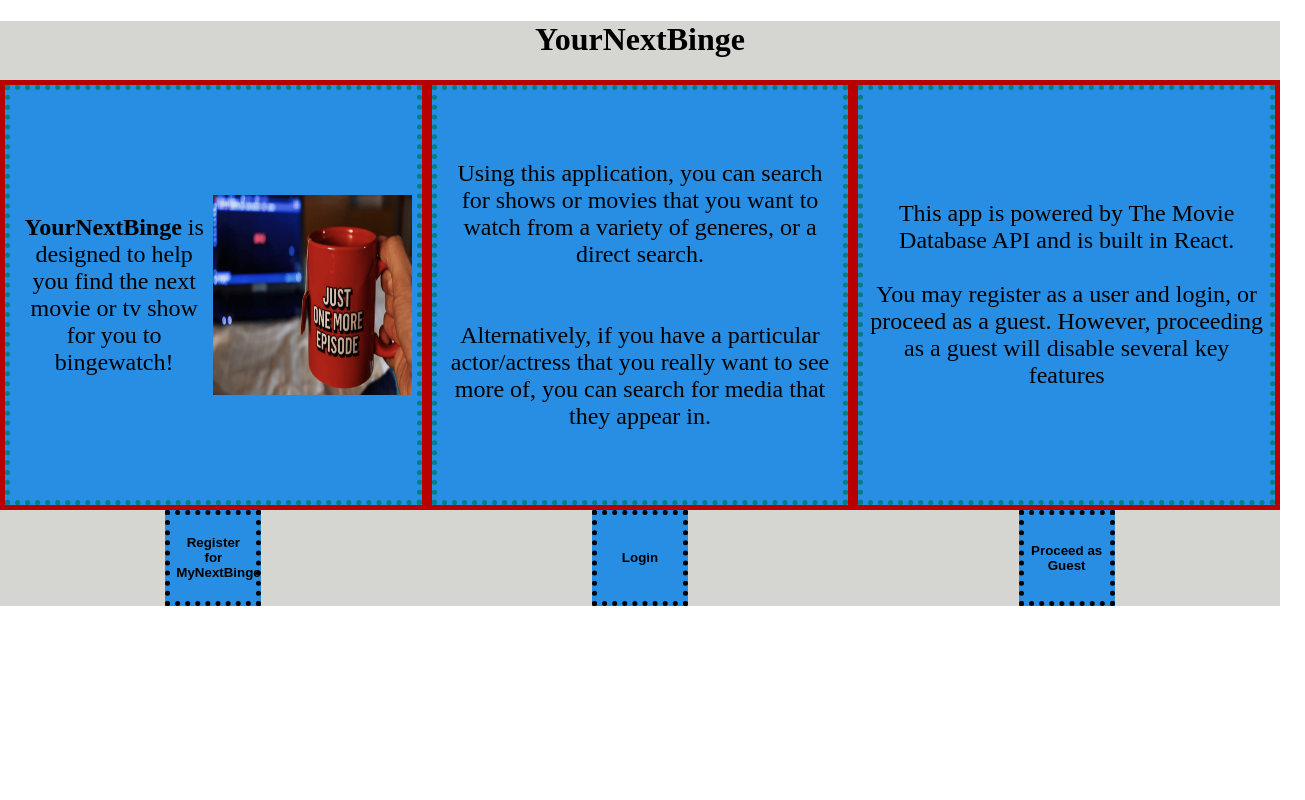
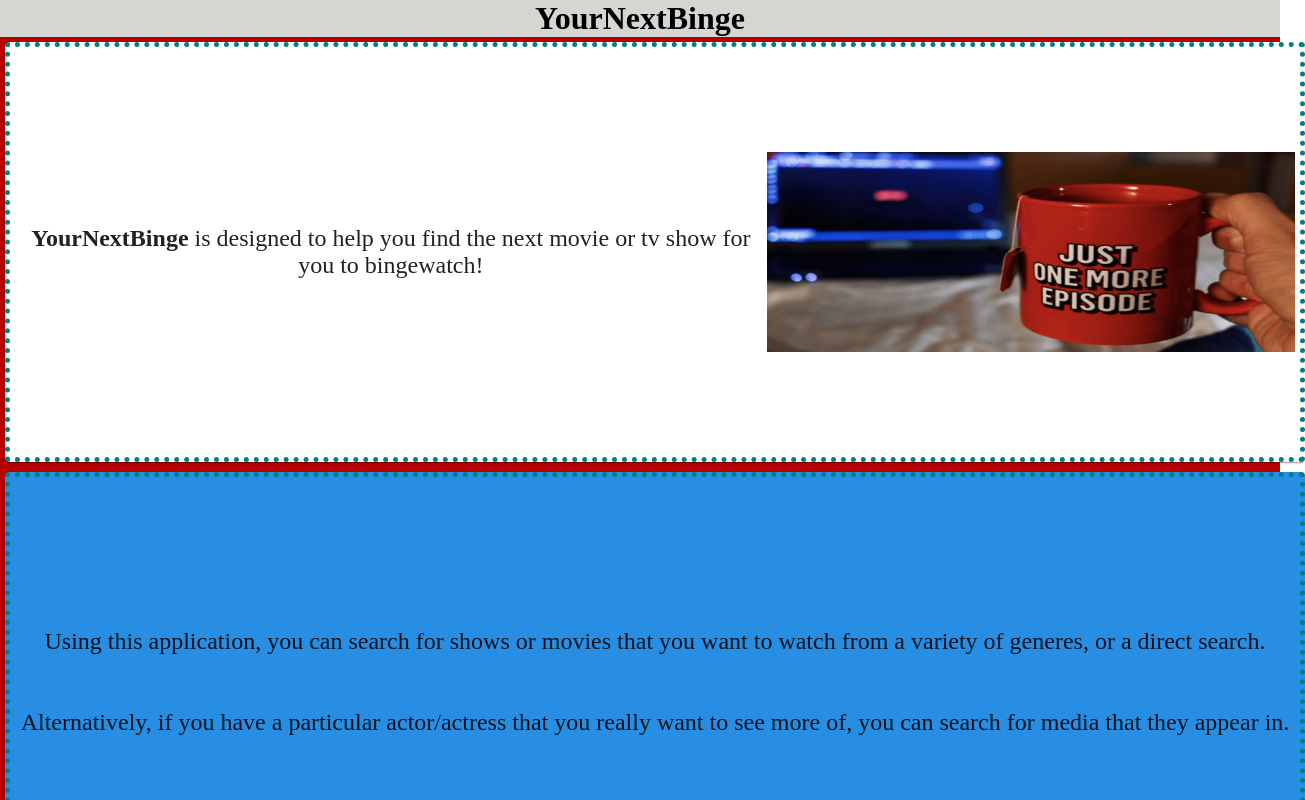
Before and after one commit to plaetzaw/MyNextBingeClient, a React (Create React App) app: page /Home in a window 1280 px wide. Shown: the top 800 px of the page, 1305 px wide, since content can reach past the window. Built offline with nearby package versions, Linux system fonts and the light colour scheme.

Commit message:
Addded CSS styles sheet and fixed queries on test

```diff
--- a/src/index.js
+++ b/src/index.js
@@ -7,6 +7,7 @@ import ReactDOM from 'react-dom';
 //Pages
 import Home from './pages/home'
 import Picker from './pages/picker'
+import Test from './pages/test'
 
 //Snackbars
 
@@ -24,6 +25,7 @@ ReactDOM.render(
     <Switch>
       <Route path="/Home" component={Home}/>
       <Route path="/Picker" component={Picker}/>
+      <Route path="/Test" component={Test}/>
     </Switch>
   </BrowserRouter>,
   document.getElementById('root')
--- a/src/pages/home.js
+++ b/src/pages/home.js
@@ -1,17 +1,18 @@
 import React from 'react'
 import Binge from '../utility/images/JustOneMore.png'
 import Card from '@material-ui/core/Card'
-import { layoutGenerator } from "react-break";
+// import { layoutGenerator } from "react-break";
+import '../utility/layout.css'
 
 
 const background = {
-    backgroundColor: '#D5D5D1'
+    backgroundColor: '#c2c283'
 }
 
 const startContainer = {
     backgroundColor: '#B80000',
     display: 'flex',
-    flexFlow: 'row-wrap',
+    flexFlow: 'column',
     justifyContent: 'space-around'
 }
 
@@ -60,29 +61,21 @@ const button = {
     borderStyle: 'dotted',
 }
 
-// const layout = layoutGenerator({
-//     mobile: 0,
-//     phablet: 550,
-//     tablet: 768,
-//     desktop: 992,
-//   });
+function Home() {
 
-//   const OnMobile = layout.is("mobile");
-//   const Desktop = layout.isAtLeast("phablet");
-
-function Home() {
   return (
     <>
-    <div style={background}>
-    <div style={{textAlign: 'center', backgroundColor: '#D5D5D1'}}><h1><b>YourNextBinge</b></h1></div>
-      <div style={startContainer}>
-          <div style={greetingItem}>
+    <div>
+    <div className="title"><b>YourNextBinge</b></div>
+      <div className="startContainer"
+    >
+          <Card className="greetingitem">
           <span><b>YourNextBinge</b> is designed to help you find the next movie
            or tv show for you to bingewatch!</span>
            <br/>
            <img className='img-responsive' src={Binge} alt="watching a show" style={{width: '50%', height: '50%'}}></img>
-          </div>
-          <div style={greetingItem}>
+          </Card>
+          <Card style={greetingItem}>
           Using this application, you can search for shows or movies that you want to watch from a variety
           of generes, or a direct search.
           <br/>
@@ -90,15 +83,15 @@ function Home() {
           <br/>
           Alternatively, if you have a particular actor/actress that you really want to see more of, you can search
           for media that they appear in.
-          </div>
-          <div style={greetingItem}>
-            This app is powered by The Movie Database API and is built in React.
+          </Card>
+
+          <Card style={greetingItem}>
+          This app is powered by The Movie Database API and is built in React.
             <br/>
             <br/>
             You may register as a user and login, or proceed as a guest. However, proceeding as a guest
             will disable several key features
-          </div>
-
+          </Card>
       </div>
       <div style={endContainer}>
         <div style={endItem}><button style={button}><b>Register for MyNextBinge</b></button></div>
--- /dev/null
+++ b/src/pages/test.js
@@ -0,0 +1,15 @@
+import React from 'react'
+import "../utility/layout.css"
+
+function Test() {
+  return (
+    <>
+      <div className="mediatest">Hello whirl</div>
+      <div className="mediatest">Hello whirl</div>
+      <div className="mediatest">Hello whirl</div>
+
+    </>
+  )
+}
+
+export default Test
--- /dev/null
+++ b/src/utility/layout.css
@@ -0,0 +1,74 @@
+.mediatest {
+  display: flex;
+  background-color: blue;
+  border: dotted;
+  width: 300px;
+  height: 300px;
+}
+@media screen and (min-width: 400px) and (max-width: 2000px) {
+  .mediatest {
+    background-color: red;
+    border: dashed;
+  }
+}
+
+.title {
+  font-size: xx-large;
+  text-align: center;
+  background-color: #d5d5d1;
+}
+
+.startContainer {
+  background-color: #b80000;
+  display: flex;
+  justify-content: space-around;
+  flex-flow: row;
+}
+
+@media screen and (min-width: 481px) {
+  .startContainer {
+    flex-flow: column;
+  }
+}
+
+.greetingitem {
+  display: flex;
+  width: 100%;
+  height: 25rem;
+  justify-content: center;
+  align-items: center;
+  padding: 5px;
+  border: 5px;
+  border-style: dotted;
+  border-color: teal;
+  margin: 5px;
+  background-color: #278ee3;
+  text-align: center;
+  font-size: x-large;
+}
+
+.endContainer {
+  background-color: #d5d5d1;
+  width: 100%;
+  display: flex;
+  flex-flow: row-wrap;
+  justify-content: space-around;
+}
+
+.endItem {
+  display: flex;
+  /* background-color: #278EE3; */
+  height: 6rem;
+  width: 6rem;
+  text-align: center;
+  justify-content: center;
+  align-items: center;
+}
+
+.button {
+  width: 100%;
+  height: 100%;
+  background-color: #278ee3;
+  border: 5px;
+  border-style: dotted;
+}
```
